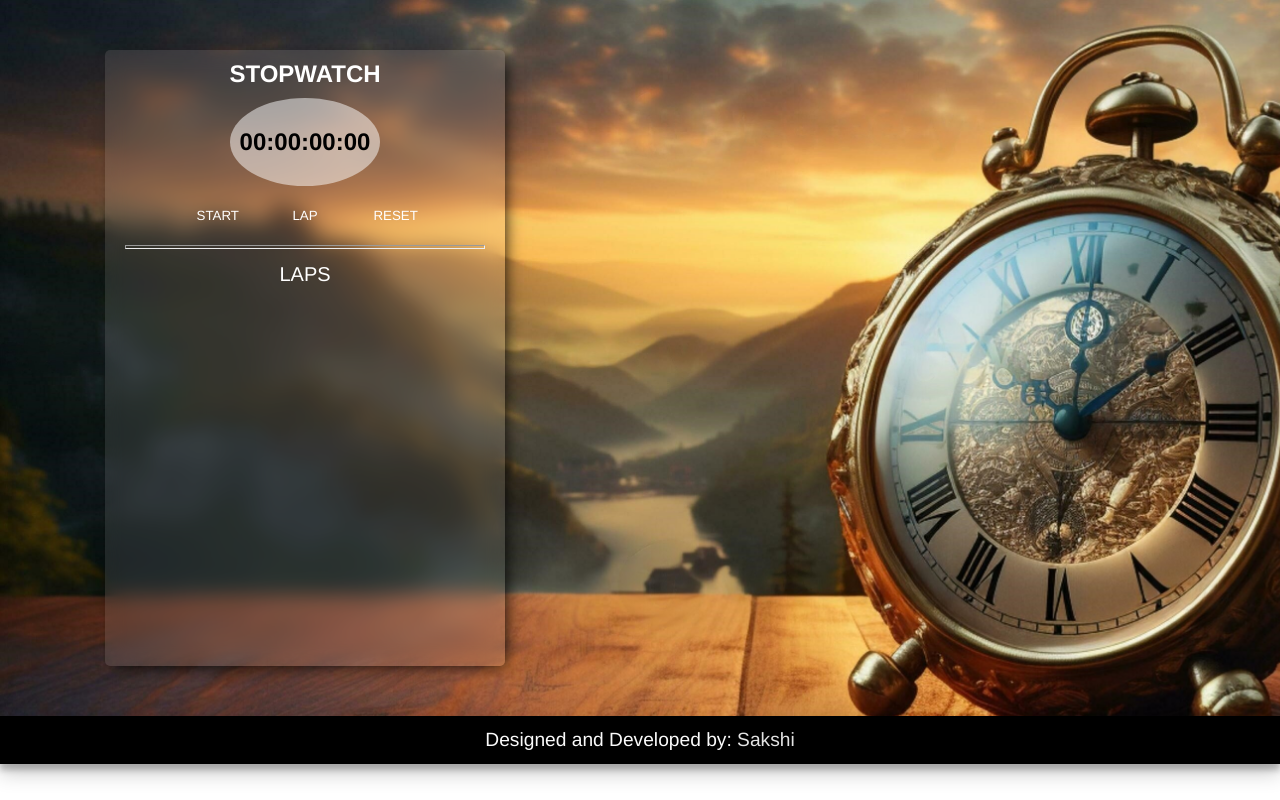
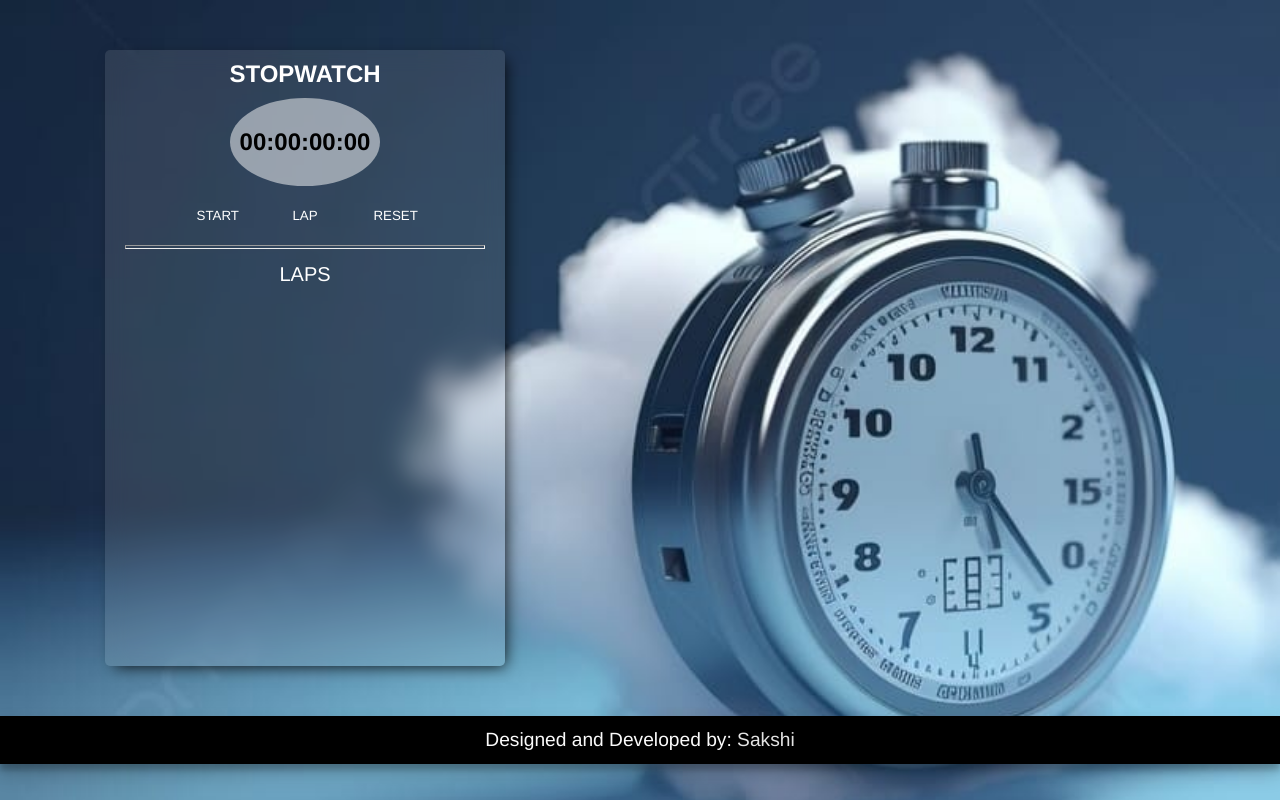
Before and after one commit to SakshiParate03/StopWatch-WebApp, a plain HTML site: page StopWatch-Web-App/index.html in a window 1280 px wide. Drawn offline with Linux system fonts and the light colour scheme.

Commit message:
Update style.css

```diff
--- a/StopWatch-Web-App/css/style.css
+++ b/StopWatch-Web-App/css/style.css
@@ -4,7 +4,7 @@
     margin: 0px;
 }
 body{
-    background-image: url('../asserts/bg.jpeg');
+    background-image: url('../asserts/picture.jpg');
     background-repeat: no-repeat;
     background-size: cover;
 }
```
